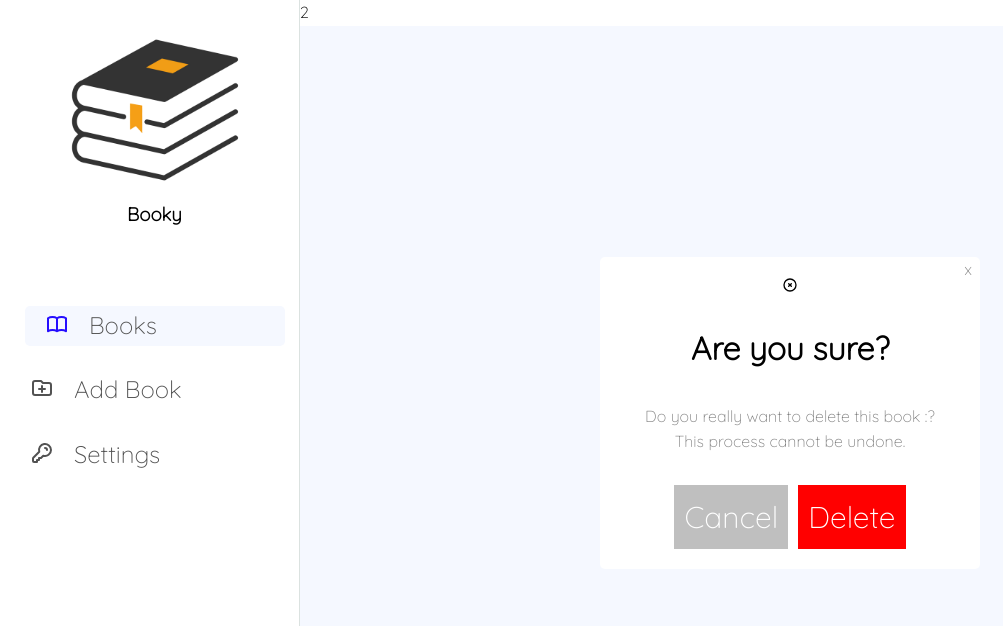
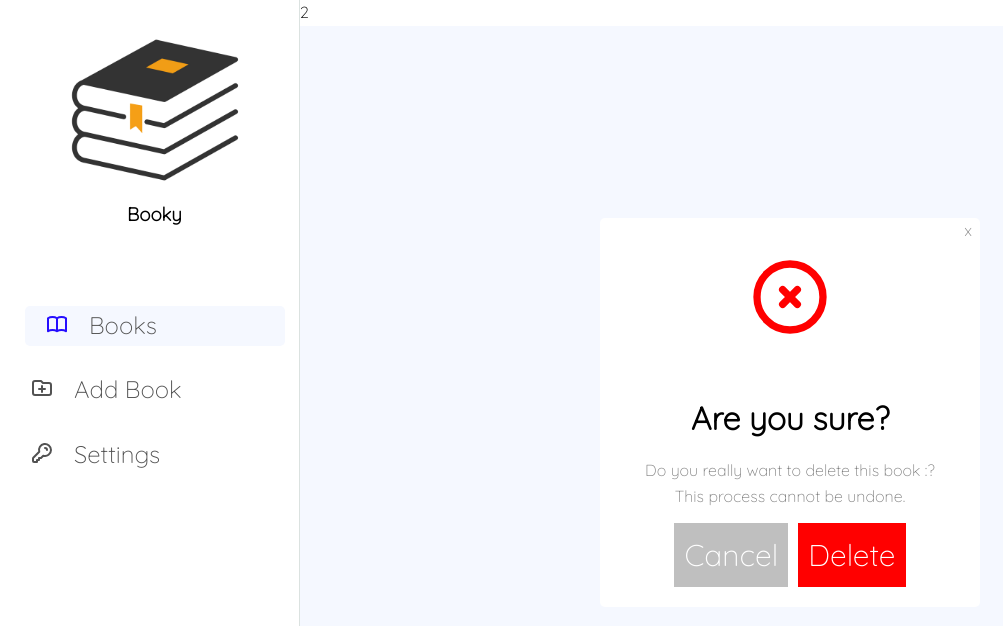
Before and after one commit to OktayRasimov/booky, a React (Vite) app in the folder client/: page /books/delete/1 in a window 1280 px wide. Shown: the top 626 px of the page, without its empty margins (0-1003 px from the left). Built offline with nearby package versions, Linux system fonts and the light colour scheme; no server answers.

Commit message:
did styles changes to delete component

```diff
--- a/client/src/components/DeleteBookConfirmation.jsx
+++ b/client/src/components/DeleteBookConfirmation.jsx
@@ -12,7 +12,7 @@ const StyledCancelContainer = styled.div`
   align-items: center;
   padding: 2rem 4rem;
   width: 38rem;
-  gap: 3rem;
+  gap: 1.4rem;
   position: relative;
   border-radius: 5px;
 
@@ -46,6 +46,10 @@ const CloseButton = styled.p`
   top: 0;
   right: 8px;
   cursor: pointer;
+`;
+
+const DeleteIcon = styled.p`
+  font-size: 8.8rem;
 `;
 
 function DeleteBookConfirmation() {
@@ -90,7 +94,9 @@ function DeleteBookConfirmation() {
         <LoadingSpinner />
       ) : (
         <>
-          <HiOutlineXCircle />
+          <DeleteIcon>
+            <HiOutlineXCircle style={{ color: "red" }} />
+          </DeleteIcon>
           <h1>Are you sure?</h1>
           <p>
             Do you really want to delete this book :{selectedBook.title}? This
```
